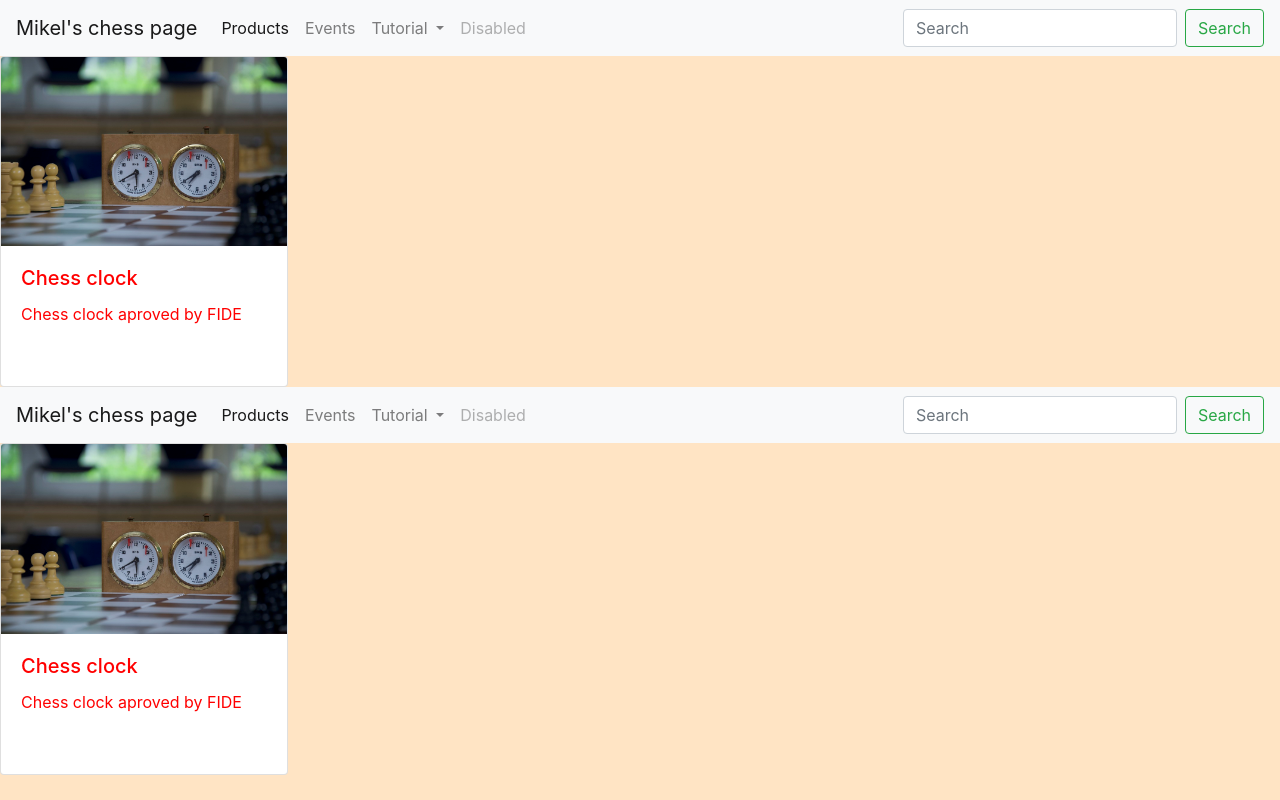
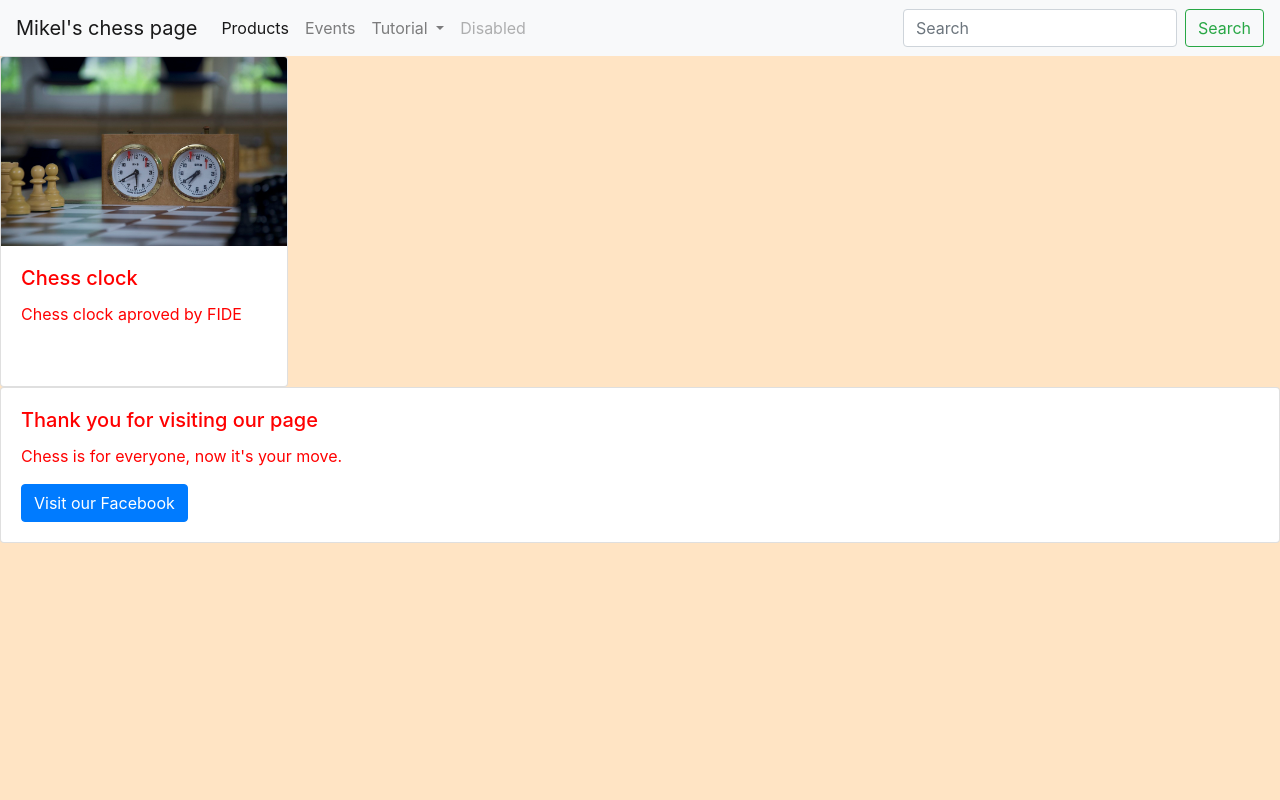
Before and after one commit to mikelsma/githubTest, a plain HTML site: page index.html in a window 1280 px wide. Drawn offline with nearby package versions, Linux system fonts and the light colour scheme.

Commit message:
edited footer element and linked to the Facebook page

```diff
--- a/index.html
+++ b/index.html
@@ -65,75 +65,13 @@
       <!-- Bootstrap Javascript -->
       <script src="https://cdn.jsdelivr.net/npm/bootstrap@4.1.3/dist/js/bootstrap.min.js" integrity="sha384-ChfqqxuZUCnJSK3+MXmPNIyE6ZbWh2IMqE241rYiqJxyMiZ6OW/JmZQ5stwEULTy" crossorigin="anonymous"></script>
       <footer>
-      </footer>
-   </body>
-</html><!DOCTYPE html>
-<html lang="en">
-   <head>
-      <meta charset="UTF-8">
-      <meta http-equiv="X-UA-Compatible" content="IE=edge">
-      <meta name="viewport" content="width=device-width, initial-scale=1.0">
-      <!-- Bootstrap CSS -->
-      <link rel="stylesheet" href="https://cdn.jsdelivr.net/npm/bootstrap@4.1.3/dist/css/bootstrap.min.css" integrity="sha384-MCw98/SFnGE8fJT3GXwEOngsV7Zt27NXFoaoApmYm81iuXoPkFOJwJ8ERdknLPMO" crossorigin="anonymous">
-      <link href="style.css" rel="stylesheet" type="text/css">
-      <title>Mikel's chess page</title>
-   </head>
-   <body>
-      <!--bootstrap navbar-->
-      <header>
-         <nav class="navbar navbar-expand-lg navbar-light bg-light">
-            <a class="navbar-brand" href="#">Mikel's chess page</a>
-            <button class="navbar-toggler" type="button" data-toggle="collapse" data-target="#navbarSupportedContent" aria-controls="navbarSupportedContent" aria-expanded="false" aria-label="Toggle navigation">
-            <span class="navbar-toggler-icon"></span>
-            </button>
-            <div class="collapse navbar-collapse" id="navbarSupportedContent">
-               <ul class="navbar-nav mr-auto">
-                  <li class="nav-item active">
-                     <a class="nav-link" href="#">Products <span class="sr-only">(current)</span></a>
-                  </li>
-                  <li class="nav-item">
-                     <a class="nav-link" href="#">Events</a>
-                  </li>
-                  <li class="nav-item dropdown">
-                     <a class="nav-link dropdown-toggle" href="#" id="navbarDropdown" role="button" data-toggle="dropdown" aria-haspopup="true" aria-expanded="false">
-                     Tutorial
-                     </a>
-                     <div class="dropdown-menu" aria-labelledby="navbarDropdown">
-                        <a class="dropdown-item" href="#">Action</a>
-                        <a class="dropdown-item" href="#">Another action</a>
-                        <div class="dropdown-divider"></div>
-                        <a class="dropdown-item" href="#">Something else here</a>
-                     </div>
-                  </li>
-                  <li class="nav-item">
-                     <a class="nav-link disabled" href="#">Disabled</a>
-                  </li>
-               </ul>
-               <form class="form-inline my-2 my-lg-0">
-                  <input class="form-control mr-sm-2" type="search" placeholder="Search" aria-label="Search">
-                  <button class="btn btn-outline-success my-2 my-sm-0" type="submit">Search</button>
-               </form>
-            </div>
-         </nav>
-      </header>
-      <!--section for pruducts-->
-      <section>
-         <div class="card" style="width: 18rem;">
-            <img class="card-img-top" src="chess-5879269_960_720.jpg" alt="Chess clock">
+         <div class="card">
             <div class="card-body">
-               <h5 class="card-title">Chess clock</h5>
-               <p class="card-text">Chess clock aproved by FIDE</p>
-            </div>
-            <div class="card-body">
-               <!--<a href="#" class="card-link">Card link</a>
-                  <a href="#" class="card-link">Another link</a>
-                -->
+              <h5 class="card-title">Thank you for visiting our page</h5>
+              <p class="card-text">Chess is for everyone, now it's your move.</p>
+              <a href="https://www.facebook.com/KlubiShahutLezha/" class="btn btn-primary" target="_blank">Visit our Facebook</a>
             </div>
          </div>
-      </section>
-      <!-- Bootstrap Javascript -->
-      <script src="https://cdn.jsdelivr.net/npm/bootstrap@4.1.3/dist/js/bootstrap.min.js" integrity="sha384-ChfqqxuZUCnJSK3+MXmPNIyE6ZbWh2IMqE241rYiqJxyMiZ6OW/JmZQ5stwEULTy" crossorigin="anonymous"></script>
-      <footer>
       </footer>
    </body>
 </html>
```
